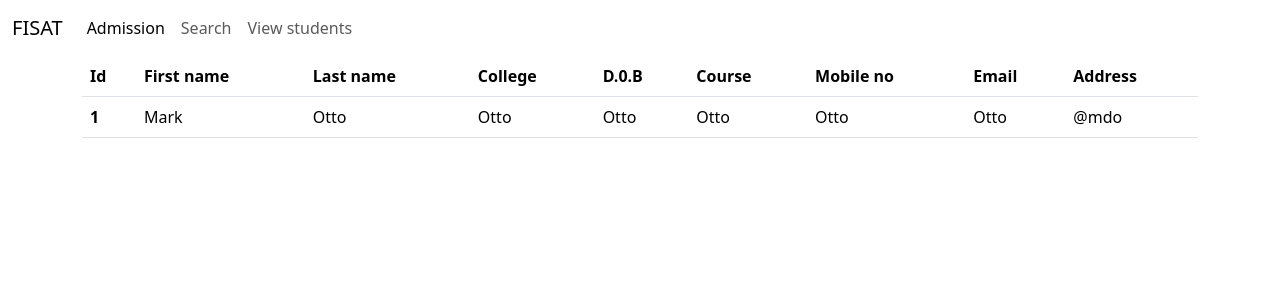
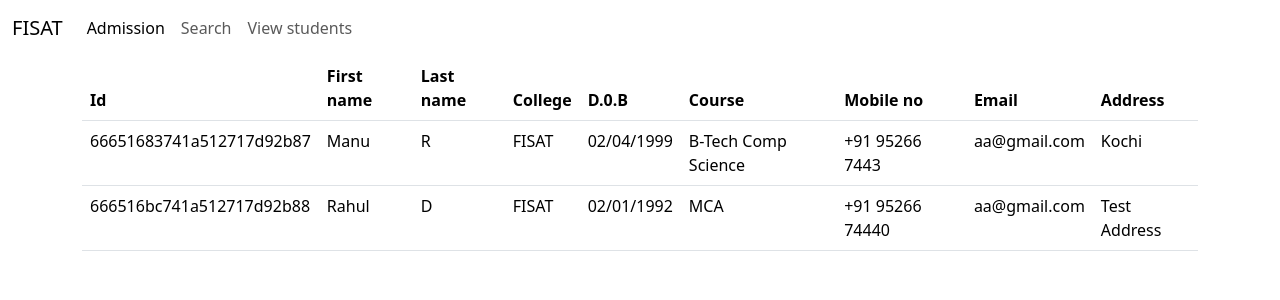
Before and after one commit to Abijith-V-001/react-stud-app-2024, a React (Create React App) app: page /view in a window 1280 px wide. Shown: the top 300 px of the page. Built offline with nearby package versions, Linux system fonts and the light colour scheme.

Commit message:
semi dynamically binded

```diff
--- a/src/Components/Navbar.jsx
+++ b/src/Components/Navbar.jsx
@@ -6,7 +6,7 @@ const Navbar = () => {
         <div>
             <div className="col col-12 col-sm-12 colmd-12 col-lg-12 col-xl-12 col-xxl-12">
 
-                <nav class="navbar navbar-expand-lg bg-body-warning">
+                <nav class="navbar navbar-expand-lg bg-body-success">
                     <div class="container-fluid">
                         <Link class="navbar-brand" to="#">FISAT</Link>
                         <button class="navbar-toggler" type="button" data-bs-toggle="collapse" data-bs-target="#navbarNav" aria-controls="navbarNav" aria-expanded="false" aria-label="Toggle navigation">
--- a/src/Components/View.jsx
+++ b/src/Components/View.jsx
@@ -1,7 +1,35 @@
-import React from 'react'
+import React, { useState } from 'react'
 import Navbar from './Navbar'
 
 const View = () => {
+    const[student,changeStudent]=useState(
+        [
+            {
+              "_id": "66651683741a512717d92b87",
+              "firstname": "Manu",
+              "lastname": "R",
+              "college": "FISAT",
+              "dob": "02/04/1999",
+              "course": "B-Tech Comp Science",
+              "mobile": "+91 95266 7443",
+              "email": "aa@gmail.com",
+              "address": "Kochi",
+              "__v": 0
+            },
+            {
+              "_id": "666516bc741a512717d92b88",
+              "firstname": "Rahul",
+              "lastname": "D",
+              "college": "FISAT",
+              "dob": "02/01/1992",
+              "course": "MCA",
+              "mobile": "+91 95266 74440",
+              "email": "aa@gmail.com",
+              "address": "Test Address",
+              "__v": 0
+            }
+          ]
+    )
     return (
         <div>
 
@@ -25,17 +53,22 @@ const View = () => {
                                 </tr>
                             </thead>
                             <tbody>
-                                <tr>
-                                    <th scope="row">1</th>
-                                    <td>Mark</td>
-                                    <td>Otto</td>
-                                    <td>Otto</td>
-                                    <td>Otto</td>
-                                    <td>Otto</td>
-                                    <td>Otto</td>
-                                    <td>Otto</td>
-                                    <td>@mdo</td>
+                               {student.map(
+                                (value,index)=>{
+                                    return  <tr>
+
+                                    <td>{value._id}</td>
+                                    <td>{value.firstname}</td>
+                                    <td>{value.lastname}</td>
+                                    <td>{value.college}</td>
+                                    <td>{value.dob}</td>
+                                    <td>{value.course}</td>
+                                    <td>{value.mobile}</td>
+                                    <td>{value.email}</td>
+                                    <td>{value.address}</td>
                                 </tr>
+                                }
+                               )}
 
                             </tbody>
                         </table>
```
